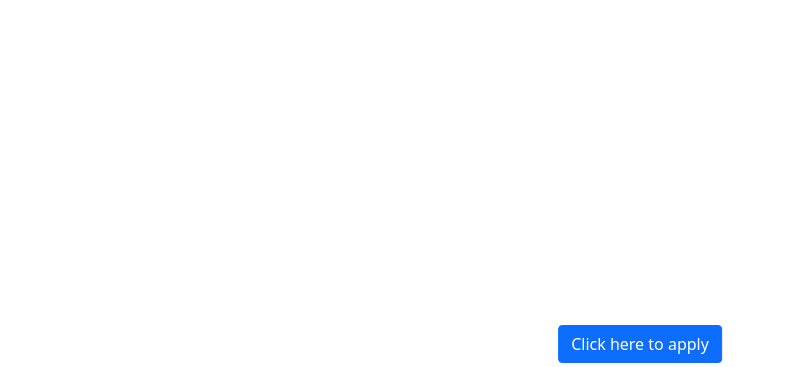
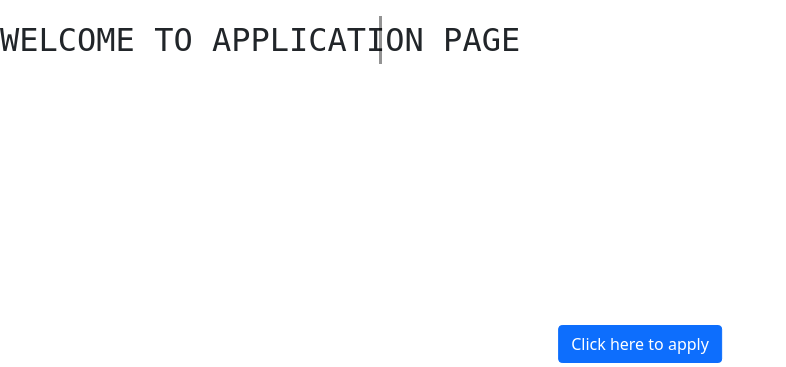
Before and after one commit to abindent/django, a Django app: page /applications/ in a window 1280 px wide. Shown: the part 56-423 px from the top of the page, without its empty margins (0-786 px from the left). Run offline with Django 3.2, Linux system fonts and the light colour scheme.

Commit message:
Update apply.html

```diff
--- a/template/apply.html
+++ b/template/apply.html
@@ -12,6 +12,36 @@
 </head>
 
 <body>
+    <style>
+ .container2{
+    position: relative;
+    align-items: center;
+}
+
+.text2{
+    font-family: 'Roboto Mono', monospace;
+    font-size: 2rem;
+}
+
+.text_hide2{
+    position: absolute;
+    top: 0;
+    bottom: 0;
+    left: 0;
+    right: 0;
+    background-color: white;
+}
+
+.text_cursor2{
+    position: absolute;
+    top: 0;
+    bottom: 0;
+    left: 0;
+    right: 0;
+    background-color: transparent;
+    border-left: 3px solid black;
+}
+      </style>
     <!-- Navbar  -->
    <nav class="fixed-top navbar navbar-expand-lg navbar-dark bg-dark">
         <div class="container-fluid">
@@ -50,9 +80,17 @@
             </div>
         </div>
     </nav><br><br/><br>
-<!-- Support Modal -->
+
+    <!-- Animation -->
+    <div class="container2">
+        <div class="text_hide2"></div>
+        <div class="text2">WELCOME TO APPLICATION PAGE</div>
+        <!-------------------------------------->
+        <div class="text_cursor2"></div>
+    </div>
+<!-- Application Modal -->
  <div class="container">
-<div class="modal fade" id="exampleModalToggle" aria-hidden="true" aria-labelledby="Support" tabindex="-1">
+<div class="modal fade" id="exampleModalToggle" aria-hidden="true" aria-labelledby="Application" tabindex="-1">
   <div class="modal-dialog modal-dialog-centered">
     <div class="modal-content">
       <div class="modal-header">
@@ -166,6 +204,154 @@
           }
           form.addEventListener("submit", handleSubmit)
       </script>
+
+    <script>
+
+        function typing_animation() {
+    let text_element = document.querySelector(".text2");
+    let text_array = text_element.innerHTML.split("");
+    let text_array_slice = text_element.innerHTML.split(" ");
+    let text_len = text_array.length;
+
+    const word_len = text_array_slice.map((word) => {
+        return word.length;
+    })
+
+    console.log(word_len);
+
+    let timings = {
+        easing: `steps(${Number(word_len[0] + 1)}, end)`,
+        delay: 2000,
+        duration: 2000,
+        fill: 'forwards'
+    }
+
+    let cursor_timings = {
+        duration: 700,
+        iterations: Infinity,
+        easing: 'cubic-bezier(0,.26,.44,.93)'
+    }
+
+    document.querySelector(".text_cursor2").animate([
+        {
+            opacity: 0
+        },
+        {
+            opacity: 0, offset: 0.7
+        },
+        {
+            opacity: 1
+        }
+    ], cursor_timings);
+
+    if (text_array_slice.length == 1) {
+        timings.easing = `steps(${Number(word_len[0])}, end)`;
+
+        let reveal_animation = document.querySelector(".text_hide2").animate([
+            { left: '0%' },
+            { left: `${(100 / text_len) * (word_len[0])}%` }
+        ], timings);
+
+        document.querySelector(".text_cursor2").animate([
+            { left: '0%' },
+            { left: `${(100 / text_len) * (word_len[0])}%` }
+        ], timings);
+
+        reveal_animation.onfinish = () => {
+            setTimeout(() => {
+                document.querySelector('.text_hide2').animate([
+                    {left: '0%'}
+                ], {
+                    duration: 2000,
+                    easing: 'cubic-bezier(.73,0,.38,.88)'
+                });
+                document.querySelector('.text_cursor2').animate([
+                    {left: '0%'}
+                ], {
+                    duration: 2000,
+                    easing: 'cubic-bezier(.73,0,.38,.88)'
+                });
+                typing_animation();
+            }, 1000);
+        }
+    } else {
+        document.querySelector(".text_hide2").animate([
+            { left: '0%' },
+            { left: `${(100 / text_len) * (word_len[0] + 1)}%` }
+        ], timings);
+
+        document.querySelector(".text_cursor2").animate([
+            { left: '0%' },
+            { left: `${(100 / text_len) * (word_len[0] + 1)}%` }
+        ], timings);
+    }
+
+
+    for (let i = 1; i < text_array_slice.length; i++) {
+        console.log(word_len);
+        console.log(text_array_slice.length);
+        const single_word_len = word_len[i];
+        console.log(single_word_len);
+
+        if (i == 1) {
+            var left_instance = (100 / text_len) * (word_len[i - 1] + 1);
+            console.log(left_instance);
+        }
+
+        let timings_2 = {
+            easing: `steps(${Number(single_word_len + 1)}, end)`,
+            delay: (2 * (i + 1) + (2 * i)) * (1000),
+            // delay: ((i*2)-1)*1000,
+            duration: 2000,
+            fill: 'forwards'
+        }
+
+        if (i == (text_array_slice.length - 1)) {
+            timings_2.easing = `steps(${Number(single_word_len)}, end)`;
+            let reveal_animation = document.querySelector(".text_hide2").animate([
+                { left: `${left_instance}%` },
+                { left: `${left_instance + ((100 / text_len) * (word_len[i]))}%` }
+            ], timings_2);
+
+            document.querySelector(".text_cursor2").animate([
+                { left: `${left_instance}%` },
+                { left: `${left_instance + ((100 / text_len) * (word_len[i]))}%` }
+            ], timings_2);
+
+            reveal_animation.onfinish = () => {
+                setTimeout(() => {
+                    document.querySelector('.text_hide2').animate([
+                        {left: '0%'}
+                    ], {
+                        duration: 2000,
+                        easing: 'cubic-bezier(.73,0,.38,.88)'
+                    });
+                    document.querySelector('.text_cursor2').animate([
+                        {left: '0%'}
+                    ], {
+                        duration: 2000,
+                        easing: 'cubic-bezier(.73,0,.38,.88)'
+                    });
+                    typing_animation();
+                }, 1000);
+            }
+        } else {
+            document.querySelector(".text_hide2").animate([
+                { left: `${left_instance}%` },
+                { left: `${left_instance + ((100 / text_len) * (word_len[i] + 1))}%` }
+            ], timings_2);
+
+            document.querySelector(".text_cursor").animate([
+                { left: `${left_instance}%` },
+                { left: `${left_instance + ((100 / text_len) * (word_len[i] + 1))}%` }
+            ], timings_2);
+        }
+
+        left_instance = left_instance + ((100 / text_len) * (word_len[i] + 1));
+    }
+}
+typing_animation();
+    </script>
 </body>
 
 </html>
```
